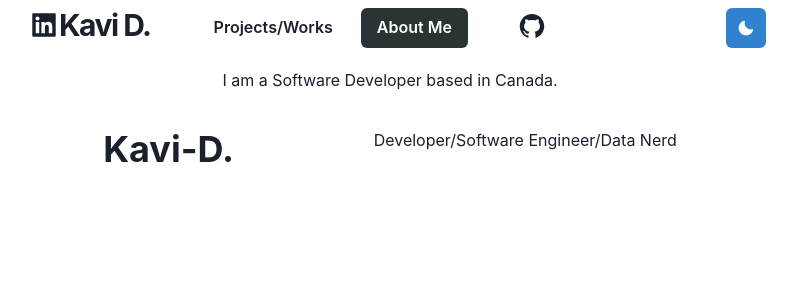
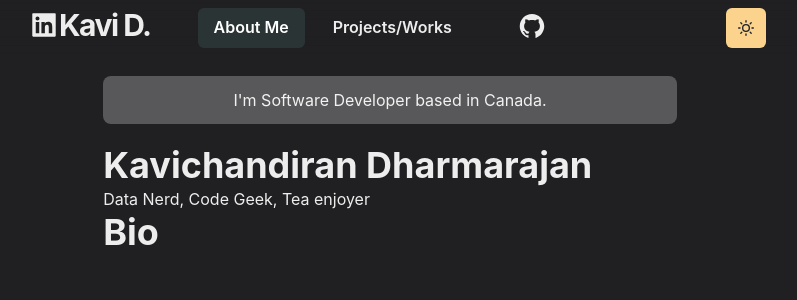
Before and after one commit to Kavi-D/Portfolio, a Next.js app in the folder app-local/: page / in a window 1280 px wide. Shown: the top 300 px of the page, without its empty margins (250-1047 px from the left). Built offline with nearby package versions, Linux system fonts and the light colour scheme.

Commit message:
added appropriate theme support using chakra ui theme provider

```diff
--- a/app-local/components/layouts/Navbar.js
+++ b/app-local/components/layouts/Navbar.js
@@ -63,13 +63,13 @@ const Navbar  = (props) => {
 
           <HStack spacing = "40px" direction={'column'}>
             <Flex spacing = "20px">
+                <LinkLayout href="/" path = {path}>
+                About Me
+                </LinkLayout>
                 <LinkLayout href="/works" path = {path}>
                   Projects/Works
                 </LinkLayout>
 
-                <LinkLayout href="/" path = {path}>
-                About Me
-                </LinkLayout>
             </Flex>
                 <Githublogo/>
           </HStack>
--- /dev/null
+++ b/app-local/lib/theme.js
@@ -0,0 +1,45 @@
+import { extendTheme } from '@chakra-ui/react'
+import { mode } from '@chakra-ui/theme-tools'
+
+const styles = {
+  global: props => ({
+    body: {
+      bg: mode('#f0e7db', '#202023')(props)
+    }
+  })
+}
+
+const components = {
+  Heading: {
+    variants: {
+      'section-title': {
+        textDecoration: 'underline',
+        fontSize: 20,
+        textUnderlineOffset: 6,
+        textDecorationColor: '#525252',
+        textDecorationThickness: 4,
+        marginTop: 3,
+        marginBottom: 4
+      }
+    }
+  },
+  Link: {
+    baseStyle: props => ({
+      color: mode('#3d7aed', '#ff63c3')(props),
+      textUnderlineOffset: 3
+    })
+  }
+}
+
+
+const colors = {
+  grassTeal: '#88ccca'
+}
+
+const config = {
+  initialColorMode: 'dark',
+  useSystemColorMode: true
+}
+
+const theme = extendTheme({ config, styles, components, colors })
+export default theme
--- a/app-local/pages/_app.js
+++ b/app-local/pages/_app.js
@@ -1,11 +1,11 @@
 import '../styles/globals.css'
-import { ChakraProvider } from '@chakra-ui/react'
+import { ChakraProvider, useColorModeValue } from '@chakra-ui/react'
 import Layout from '../components/layouts/main'
+import theme from '../lib/theme'
 
 function MyApp({ Component, pageProps, router }) {
-
   return (
-    <ChakraProvider>
+    <ChakraProvider theme = {theme}>
       <Layout router = {router}>
 
       <Component {...pageProps} key = {router.route}/>
--- a/app-local/pages/index.js
+++ b/app-local/pages/index.js
@@ -1,23 +1,29 @@
 import { Box, Container, Heading } from '@chakra-ui/react'
 
 const Page = () => {
+
   return (
 
     <Container>
-      <Box padding-top = "10px" borderRadius = 'lg' bg = '#ffffff40' p = {3} mb = {6} align = "center">
-         I am a Software Developer based in Canada.
+      <Box pt = "10px" borderRadius = 'lg' bg = '#ffffff40' p = {3} mb = {5} mt = {5} align = "center">
+      I&apos;m Software Developer based in Canada.
       </Box>
 
       <Box display={ {md:'flex'}}>
         <Box flexGrow = {1}>
           <Heading as = "h2" variant = "page-title">
-              Kavi-D.
+              Kavichandiran Dharmarajan
           </Heading>
+        <p>
+           Data Nerd, Code Geek, Tea enjoyer
+        </p>
         </Box>
-        <p>
-           Developer/Software Engineer/Data Nerd
-        </p>
+
+
       </Box>
+        <Box flexGrow={1}>
+          <Heading as="h3"> Bio </Heading>
+        </Box>
 
 
     </Container>
```
